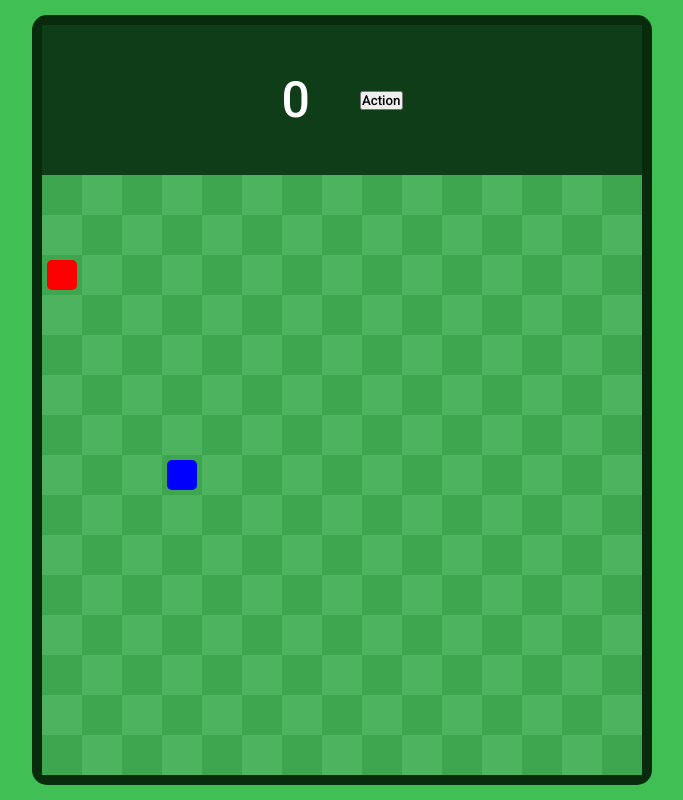
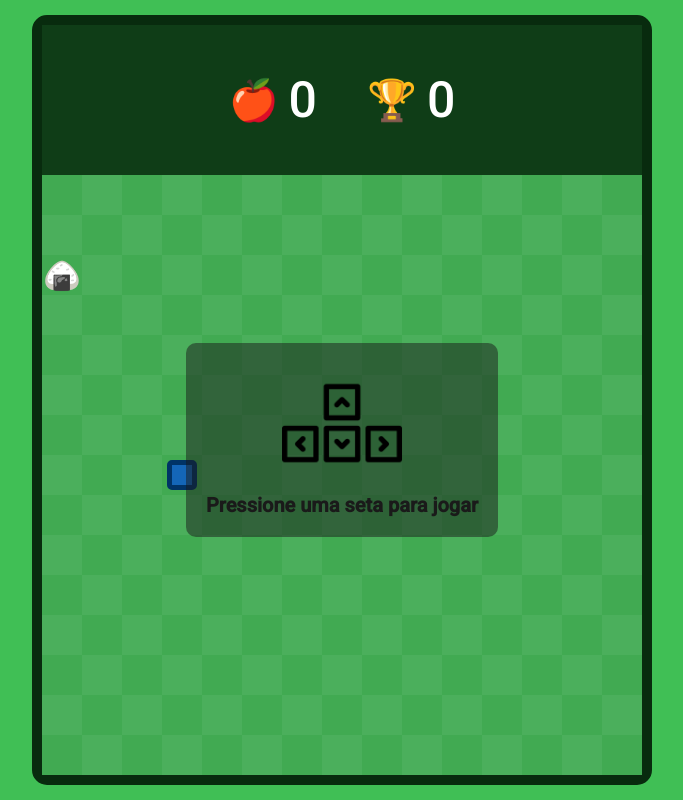
Before and after one commit to douglascnunes/snake-game, a website: page index.html in a window 1280 px wide. Shown: the whole page, without its empty margins (298-981 px from the left). Drawn offline with Linux system fonts and the light colour scheme.

Commit message:
some graphics update, hint-tip and score/record

```diff
--- a/index.html
+++ b/index.html
@@ -13,10 +13,20 @@
 <body>
     <div class="container">
         <header>
-            <span id="score"></span>
-            <button id="act">Action</button>
+            <div id="scoreSpace">
+                <span id="scoreIcon">🍎</span>
+                <span id="score"></span>
+            </div>
+            <div id="recordSpace">
+                <span id="recordIcon">🏆</span>
+                <span id="record"></span>
+            </div>
         </header>
         <div id="game"></div>
+        <div id="hint">
+            <img src="./assets/arrowKeys.png" alt="Arrow Keys">
+            <p>Pressione uma seta para jogar</p>
+        </div>
     </div>
     <script src="script.js"></script>
 </body>
--- a/script.js
+++ b/script.js
@@ -1,5 +1,5 @@
 const game = document.getElementById('game');
-const actButton = document.getElementById('act');
+const hint = document.getElementById('hint');
 
 
 class Snake {
@@ -15,6 +15,13 @@ class Snake {
         this.isGaming = false;          // Informa se a cobrinha está em uma partida.
         this.interval;                  // Objeto que controla o intervalo do move().
         this.speed = 150;               // Velocidade da cobrinha (em míliseguindos),
+        this.scorePoints = 0;           // Pontos ganhos ao comer comidas (:3).
+        this.scoreRecord = 0;           // Pontuação máximma.
+        this.scoreSpan = document.getElementById('score');
+        this.recordSpan = document.getElementById('record');
+        this.scoreSpan.textContent = '0';
+        this.recordSpan.textContent = '0';
+
         document.addEventListener('keydown', this.commander.bind(this));
         this.newGame();                 // Construir um novo jogo.
     }
@@ -44,18 +51,29 @@ class Snake {
         this.body = [];
         this.canGrowth = false;
         this.isGaming = false;
+        this.scoreNewGame();
         const spaces = document.getElementsByClassName('space');
         for(let space of spaces) {
             space.innerHTML = '';
         }
         this.create(this.headX, this.headY);
         this.food.init();
+        hint.style.display = '';
+    }
+
+    scoreNewGame() {
+        if(this.scorePoints > this.scoreRecord)
+        {
+            this.scoreRecord = this.scorePoints;
+            this.recordSpan.innerText = this.scoreRecord;
+        }
+        this.scorePoints = 0;
+        this.scoreSpan.textContent = '0';
     }
 
     checkMove(x, y) {
         // Se a cobrinha encostar na parede, então o jogo acaba.
         if(x < 0 || x >= 15 || y < 0 || y >= 15) {
-            console.log("Game Over.");
             this.newGame();
             this.canGrowth = false;
             return;
@@ -70,12 +88,13 @@ class Snake {
         // Se location tem comida, então a comida soma, reaparece e a cobrinha cresce.
         if(location.children[0].classList.contains('foodUnit')) {
             this.food.eating();
+            this.scorePoints++;
+            this.scoreSpan.innerText = this.scorePoints;
             this.canGrowth = true;
             return;
         }
         // Se location tem o corpo da cobrinha, então o jogo acaba.
         if(location.children[0].classList.contains('snakeUnit')) {
-            console.log("Game Over.");
             this.newGame();
             this.canGrowth = false;
             return;
@@ -143,25 +162,25 @@ class Food {
     constructor() {
         this.posX = 0;
         this.posY = 0;
-        this.scorePoints = 0;
-        this.score = document.getElementById('score');
     }
 
     init() {
-        this.score.textContent = '0';
         this.delete();
         this.create();
     }
 
     create() {
         const getRandomPosition = () => parseInt(Math.floor(Math.random() * 15));
+        const getRandomFood = () => parseInt(Math.floor(Math.random() * 8));
+        const foodListIcon = ['🍎','🥭', '🧀', '🥩','🍙', '🍔','🍺', '🥦','💵'];
         let accept = false;
         while(accept === false) {
             this.posX = getRandomPosition();
             this.posY = getRandomPosition();
+            const foodChoice = getRandomFood();
             const location = game.querySelector(`.x${this.posX}.y${this.posY}`);
             if(location.children.length === 0) {
-                location.innerHTML = '<div class="foodUnit"></div>';
+                location.innerHTML = `<span class="foodUnit">${foodListIcon[foodChoice]}</span>`;
                 accept = true;
             }
         }
@@ -178,8 +197,6 @@ class Food {
     eating() {
         this.delete();
         this.create();
-        this.scorePoints++;
-        this.score.innerText = this.scorePoints;
     }
 }
 
@@ -201,6 +218,7 @@ const startGame = () => {
         const startKey = ['ArrowUp', 'ArrowDown','ArrowRight', 'ArrowLeft'];
         if(startKey.includes(event.key) && snake.isGaming === false) {
             snake.isGaming = true;
+            hint.style.display = 'none';
             snake.move();
         }
     })
--- a/style.css
+++ b/style.css
@@ -34,6 +34,22 @@ header {
     background-color: hsl(130, 60%, 15%);
 }
 
+#scoreSpace, #recordSpace {
+    display: flex;
+    align-items: center;
+    gap: 10px;
+}
+
+
+#score, #record {
+    font-size: 50px;
+    color: white;
+}
+
+#scoreIcon, #recordIcon {
+    font-size: 40px;
+}
+
 #game {
     display: grid;
     grid-template-columns: repeat(15, 40px);
@@ -47,31 +63,67 @@ header {
     align-items: center;
     height: 40px;
     width: 40px;
-    background-color: hsl(130, 40%, 50%);
+    background-color: hsl(130, 40%, 49%);
     position: relative;
 }
 
 #game .space:nth-child(odd) {
     height: 40px;
     width: 40px;
-    background-color: hsl(130, 45%, 45%);
+    background-color: hsl(130, 45%, 46%);
 }
 
 .snakeUnit {
-    height: 30px;
-    width: 30px;
+    height: 20px;
+    width: 20px;
     border-radius: 5px;
-    background: blue;
+    border: solid hsl(210, 100%, 20%) 5px;
+    background: hsl(210, 80%, 40%);
 }
 
 .foodUnit {
-    height: 30px;
-    width: 30px;
-    border-radius: 5px;
-    background: red;
+    display: flex;
+    justify-content: center;
+    align-items: center;
+    font-size: 30px;
 }
 
-#score {
-    font-size: 50px;
-    color: white;
+#hint {
+    display: flex;
+    flex-direction: column;
+    justify-content: center;
+    align-items: center;
+    position: absolute;
+    top: 55%;
+    left: 50%;
+    transform: translate(-50%, -50%);
+    padding: 20px;
+    background-color: hsl(0,0%,10%, 50%);
+    border-radius: 10px;
+    animation: blink 2s ease-in-out infinite;
 }
+
+#hint img {
+    width: 120px;
+    height: 120px;
+}
+
+#hint p {
+    margin-top: 10px;
+    font-size: 20px;
+    font-weight: 700;
+    color: hsl(0,0%,10%);
+    text-align: center;
+}
+
+@keyframes blink {
+    0% {
+        opacity: 0.6;
+    }
+    50% {
+        opacity: 1;
+    }
+    100% {
+        opacity: 0.6;
+    }
+}
```
Also changed, not shown: assets/arrowKeys.png (added).
